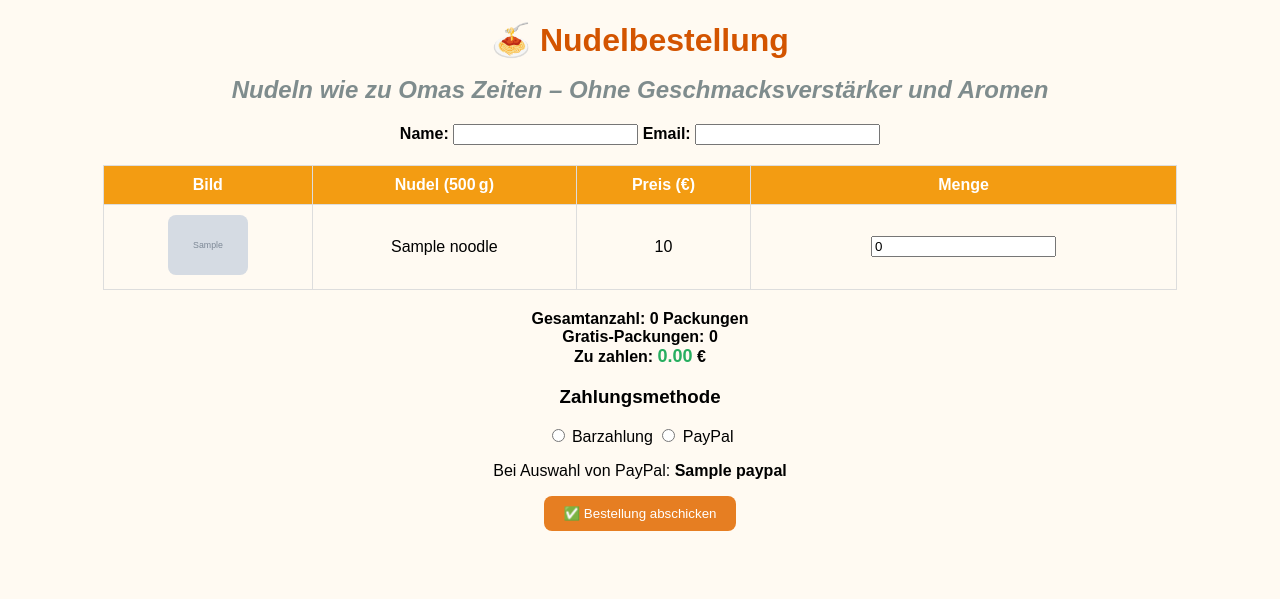
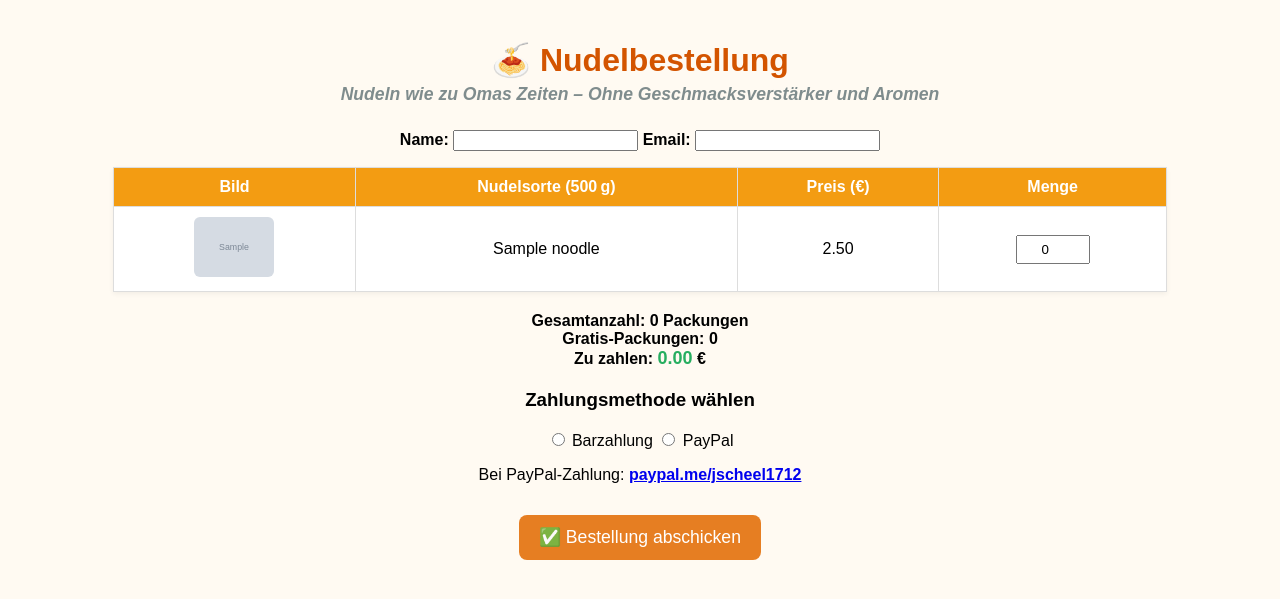
Before and after one commit to nudeln-opa/nudelbestellung, a Flask app: template templates/index.html in a window 1280 px wide. Shown: the top 599 px of the page. Run offline with Flask 3, Linux system fonts and the light colour scheme; the template is opened without the code that fills it: most values are stand-ins (such as "Sample title", 1, 10 or a date in 2020); grey boxes marked "Sample" are stand-in pictures.

Commit message:
Update index.html

```diff
--- a/templates/index.html
+++ b/templates/index.html
@@ -8,19 +8,26 @@
             font-family: Arial, sans-serif;
             background: #fffaf2;
             text-align: center;
+            margin: 0;
+            padding: 20px;
         }
         h1 {
             color: #d35400;
+            margin-bottom: 5px;
         }
         h2.slogan {
             color: #7f8c8d;
             font-style: italic;
-            margin-top: -5px;
+            font-size: 1.1em;
+            margin-top: 0;
+            margin-bottom: 25px;
         }
         table {
-            margin: 20px auto;
+            margin: 0 auto 20px;
             border-collapse: collapse;
             width: 85%;
+            background: #fff;
+            box-shadow: 0 2px 5px rgba(0,0,0,0.05);
         }
         th, td {
             border: 1px solid #ddd;
@@ -32,7 +39,12 @@
         }
         img {
             max-height: 60px;
-            border-radius: 8px;
+            border-radius: 6px;
+        }
+        input[type="number"] {
+            width: 60px;
+            padding: 5px;
+            text-align: center;
         }
         .summary {
             font-weight: bold;
@@ -45,21 +57,27 @@
         .order-btn {
             background: #e67e22;
             color: white;
-            padding: 10px 20px;
+            padding: 12px 20px;
+            font-size: 1.1em;
             border: none;
             border-radius: 8px;
             cursor: pointer;
+            margin-top: 15px;
         }
         .order-btn:hover {
             background: #d35400;
         }
+        .payment-section {
+            margin-top: 20px;
+        }
     </style>
     <script>
         function updateSummary() {
-            let pricePerPack = parseFloat("{{ price_per_pack }}");
+            let pricePerPack = parseFloat("{{ price_per_pack if price_per_pack else 2.5 }}");
             let totalQty = 0;
             document.querySelectorAll(".qty-input").forEach(input => {
-                totalQty += parseInt(input.value) || 0;
+                let value = parseInt(input.value) || 0;
+                totalQty += value;
             });
             let freePacks = Math.floor(totalQty / 10);
             let totalPrice = totalQty * pricePerPack - freePacks * pricePerPack;
@@ -86,17 +104,19 @@
     <table>
         <tr>
             <th>Bild</th>
-            <th>Nudel (500 g)</th>
+            <th>Nudelsorte (500 g)</th>
             <th>Preis (€)</th>
             <th>Menge</th>
         </tr>
         {% for noodle in noodles %}
         <tr>
-            <td><img src="{{ url_for('static', filename='images/' + noodle.image) }}" alt="{{ noodle.name }}"></td>
+            <td>
+                <img src="{{ url_for('static', filename='images/' + noodle.image) }}" alt="{{ noodle.name }}">
+            </td>
             <td>{{ noodle.name }}</td>
-            <td>{{ price_per_pack }}</td>
+            <td>2.50</td>
             <td>
-                <input type="number" name="qty_{{ loop.index0 }}" value="0" min="0" class="qty-input" onchange="updateSummary()">
+                <input type="number" name="qty_{{ loop.index }}" value="0" min="0" class="qty-input" onchange="updateSummary()">
             </td>
         </tr>
         {% endfor %}
@@ -108,15 +128,16 @@
         Zu zahlen: <span id="totalPrice" class="price-highlight">0.00</span> €
     </div>
 
-    <h3>Zahlungsmethode</h3>
+    <div class="payment-section">
+        <h3>Zahlungsmethode wählen</h3>
         <label>
             <input type="radio" name="payment" value="Bar" required> Barzahlung
         </label>
         <label>
             <input type="radio" name="payment" value="PayPal" required> PayPal
         </label>
-
-    <p>Bei Auswahl von PayPal: <strong>{{ paypal }}</strong></p>
+        <p>Bei PayPal-Zahlung: <strong><a href="https://paypal.me/jscheel1712" target="_blank">paypal.me/jscheel1712</a></strong></p>
+    </div>
 
     <button class="order-btn" type="submit">✅ Bestellung abschicken</button>
 </form>
```
Lines whose indentation alone changed are shown as unchanged.
